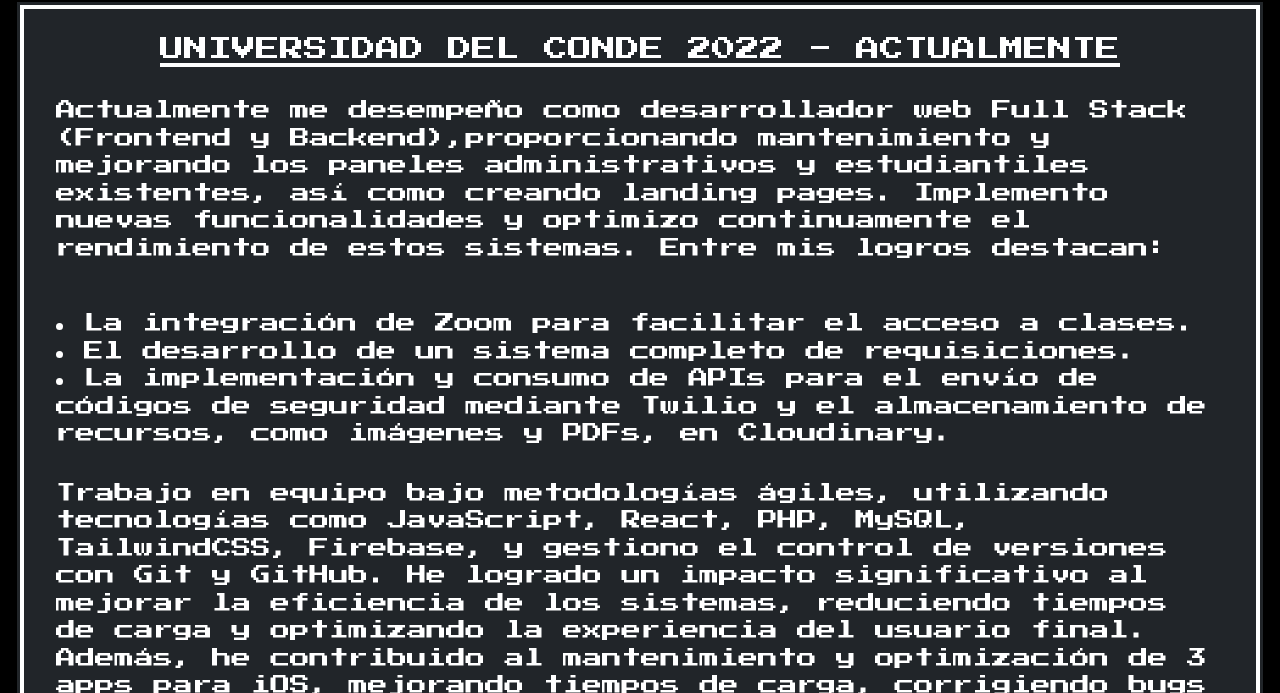
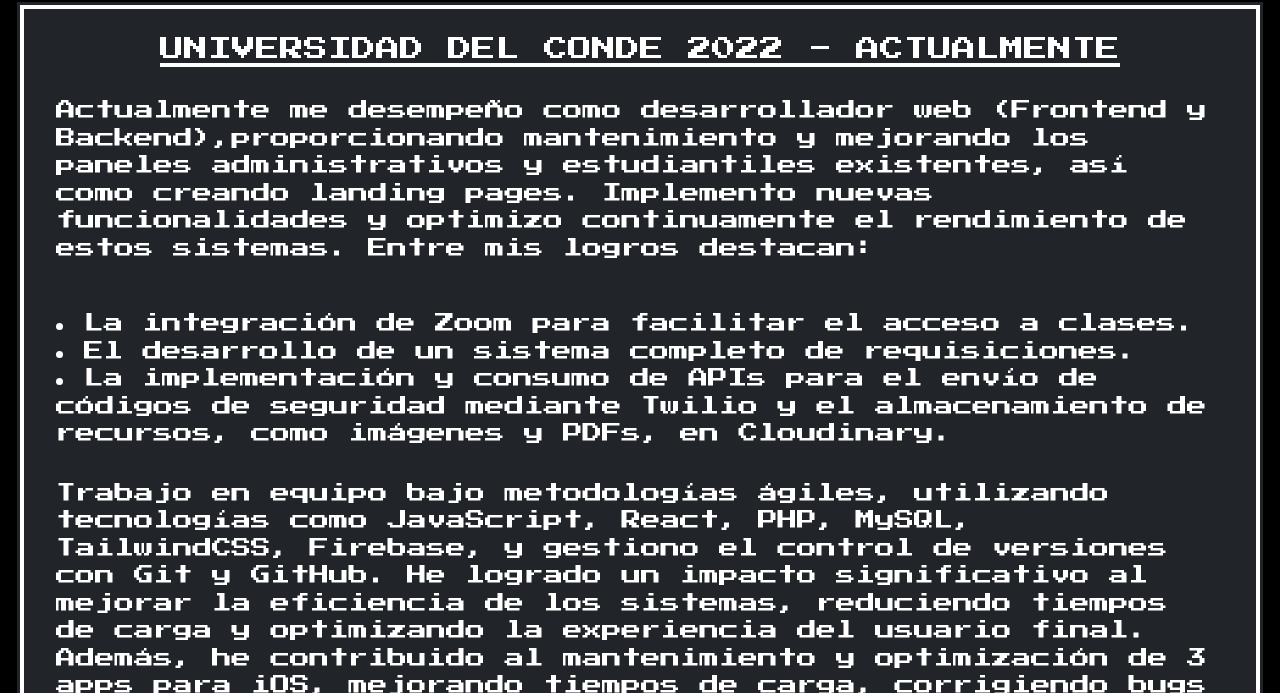
Before and after one commit to Dan8dev/PortfolioDan, an Astro site: page /proexp in a window 1280 px wide. Shown: the part 107-800 px from the top of the page. Built offline with nearby package versions, Linux system fonts and the light colour scheme; Astro itself is replaced by a stand-in of ours; what tailwindcss-animated would draw is missing.

Commit message:
corrección texto

```diff
--- a/src/pages/proexp/index.astro
+++ b/src/pages/proexp/index.astro
@@ -10,7 +10,7 @@ import Layout from "../../layouts/Layout.astro";
         <div class="nes-container is-dark flex flex-col gap-3 p-3 md:p-6 lg:gap-4 lg:p-8 xl:gap-6 xl:p-10">
             <h3 class="text-center text-base underline decoration-4 uppercase md:text-lg lg:text-xl xl:text-2xl">Universidad del Conde 2022 - Actualmente</h3>
             <p class="text-xs md:text-sm md:tracking-wide md:leading-normal md:text-balance lg:text-pretty lg:text-base xl:text-xl xl:tracking-tight xl:leading-snug">
-                Actualmente me desempeño como desarrollador web Full Stack (Frontend y Backend),proporcionando mantenimiento
+                Actualmente me desempeño como desarrollador web (Frontend y Backend),proporcionando mantenimiento
                 y mejorando los paneles administrativos y estudiantiles existentes, así como creando landing pages. Implemento
                 nuevas funcionalidades y optimizo continuamente el rendimiento de estos sistemas. Entre mis logros destacan:
             </p>
```
